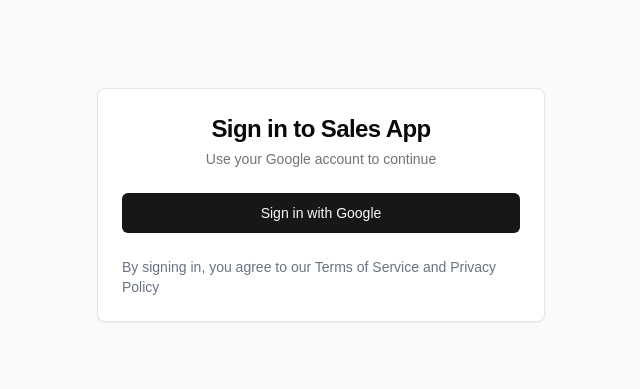
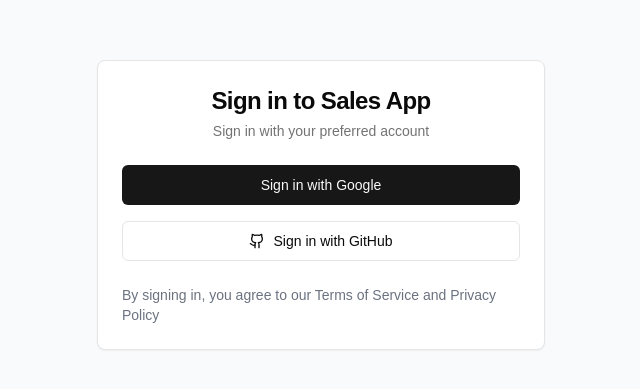
Before and after one commit to solmon/demandforecast, a Next.js app in the folder apps/sales/: page /login in a window 1280 px wide. Shown: the part 195-584 px from the top of the page, without its empty margins (319-959 px from the left). Built offline with nearby package versions, Linux system fonts and the light colour scheme.

Commit message:
github authentication added

```diff
--- a/apps/sales/app/api/auth/[...nextauth]/route.ts
+++ b/apps/sales/app/api/auth/[...nextauth]/route.ts
@@ -1,5 +1,6 @@
 import NextAuth from "next-auth";
 import GoogleProvider from "next-auth/providers/google";
+import GitHubProvider from "next-auth/providers/github";
 import { getUserRoles } from "@/lib/db-utils";
 
 // Configure authentication options
@@ -13,6 +14,10 @@ export const authOptions = {
             scope: 'openid email profile',
           },
         },
+    }),
+    GitHubProvider({
+      clientId: process.env.GITHUB_CLIENT_ID!,
+      clientSecret: process.env.GITHUB_CLIENT_SECRET!
     }),
   ],
   callbacks: {
--- a/apps/sales/app/login/page.tsx
+++ b/apps/sales/app/login/page.tsx
@@ -6,7 +6,7 @@ import { Card, CardContent, CardDescription, CardFooter, CardHeader, CardTitle }
 import { useSearchParams } from 'next/navigation';
 import { useState } from 'react';
 import { Alert, AlertDescription } from '@/components/ui/alert';
-import { AlertCircle } from 'lucide-react';
+import { AlertCircle, Github } from 'lucide-react';
 
 export default function LoginPage() {
   const searchParams = useSearchParams();
@@ -18,13 +18,18 @@ export default function LoginPage() {
     await signIn('google', { callbackUrl: '/' });
   };
 
+  const handleGithubSignIn = async () => {
+    setIsLoading(true);
+    await signIn('github', { callbackUrl: '/' });
+  };
+
   return (
     <div className="flex min-h-screen items-center justify-center bg-gray-50 px-4 py-12 sm:px-6 lg:px-8">
       <Card className="w-full max-w-md">
         <CardHeader className="space-y-1">
           <CardTitle className="text-2xl font-bold text-center">Sign in to Sales App</CardTitle>
           <CardDescription className="text-center">
-            Use your Google account to continue
+            Sign in with your preferred account
           </CardDescription>
         </CardHeader>
         <CardContent className="space-y-4">
@@ -46,6 +51,16 @@ export default function LoginPage() {
           >
             {isLoading ? 'Signing in...' : 'Sign in with Google'}
           </Button>
+
+          <Button
+            className="w-full flex items-center justify-center gap-2"
+            onClick={handleGithubSignIn}
+            disabled={isLoading}
+            variant="outline"
+          >
+            <Github className="h-4 w-4" />
+            {isLoading ? 'Signing in...' : 'Sign in with GitHub'}
+          </Button>
         </CardContent>
         <CardFooter className="flex justify-center text-sm text-gray-500">
           By signing in, you agree to our Terms of Service and Privacy Policy
```
